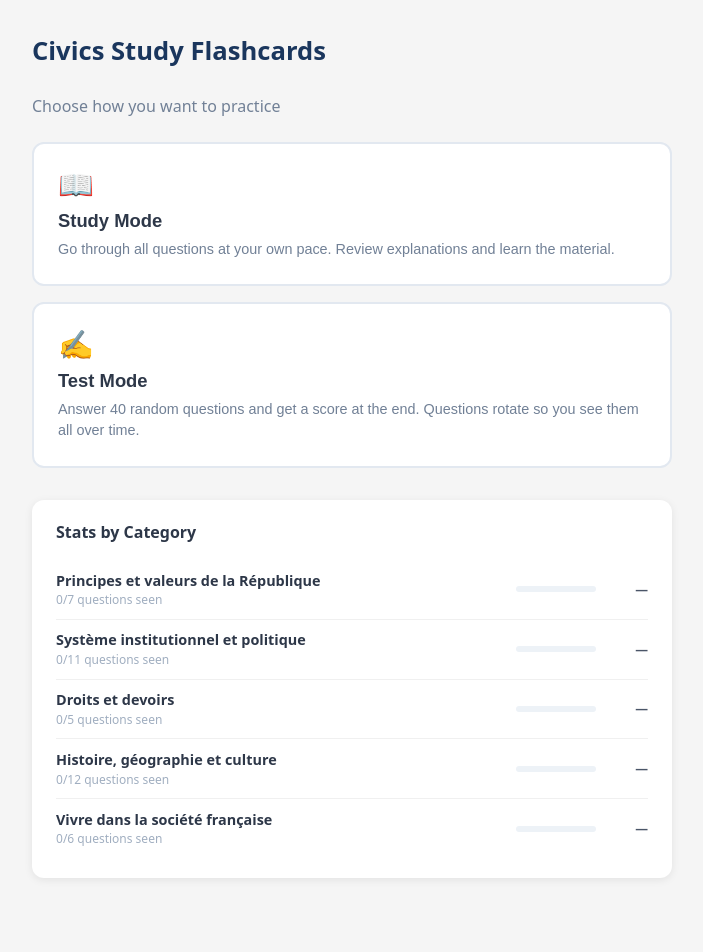
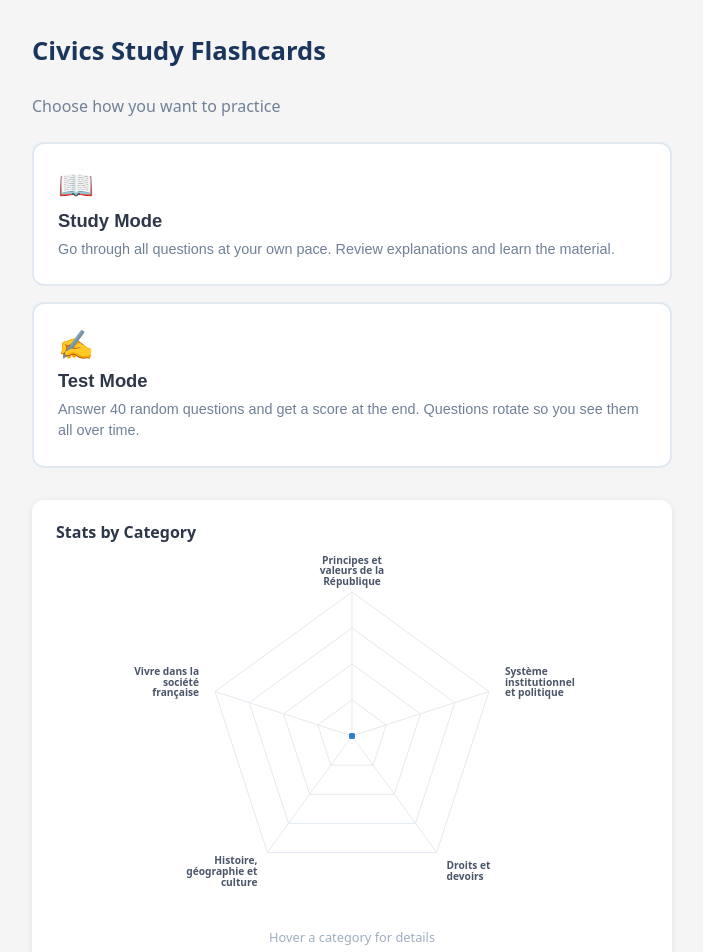
Before and after one commit to bmak91/civics, a React (Vite) app: page / in a window 1280 px wide. Shown: the top 952 px of the page, without its empty margins (288-991 px from the left). Before the commit the page ends 910 px from the top, so only its background shows below. Built offline with nearby package versions, Linux system fonts and the light colour scheme.

Commit message:
Replace category stats table with SVG radar chart
Swap the bar-based category stats for a visual radar/spider chart.
Categories shown as labeled axes with hover tooltips for details.

Co-Authored-By: Claude Opus 4.6 <noreply@anthropic.com>

```diff
--- a/src/App.css
+++ b/src/App.css
@@ -270,8 +270,8 @@ h1 {
   line-height: 1.5;
 }
 
-/* Category Stats */
-.category-stats {
+/* Radar Chart */
+.radar-chart-section {
   margin-top: 2rem;
   background: #fff;
   border-radius: 12px;
@@ -279,67 +279,52 @@ h1 {
   box-shadow: 0 2px 8px rgba(0, 0, 0, 0.08);
 }
 
-.category-stats h3 {
+.radar-chart-section h3 {
   font-size: 1rem;
   color: #2d3748;
-  margin-bottom: 1rem;
+  margin-bottom: 0.75rem;
 }
 
-.category-row {
-  display: grid;
-  grid-template-columns: 1fr 80px 40px;
-  align-items: center;
-  gap: 0.75rem;
-  padding: 0.6rem 0;
-  border-bottom: 1px solid #f0f0f0;
+.radar-chart-wrap {
+  display: flex;
+  justify-content: center;
 }
 
-.category-row:last-child {
-  border-bottom: none;
+.radar-chart-svg {
+  width: 100%;
+  max-width: 360px;
+  height: auto;
 }
 
-.category-info {
-  display: flex;
-  flex-direction: column;
-  min-width: 0;
+.radar-tooltip-area {
+  min-height: 1.8rem;
+  text-align: center;
+  margin-top: 0.5rem;
 }
 
-.category-name {
-  font-size: 0.9rem;
-  font-weight: 600;
+.radar-tooltip {
+  display: inline-flex;
+  align-items: center;
+  gap: 0.4rem;
+  font-size: 0.85rem;
   color: #2d3748;
-  white-space: nowrap;
-  overflow: hidden;
-  text-overflow: ellipsis;
+  margin: 0;
 }
 
-.category-detail {
-  font-size: 0.75rem;
-  color: #a0aec0;
+.radar-tooltip-dot {
+  width: 8px;
+  height: 8px;
+  border-radius: 50%;
+  flex-shrink: 0;
 }
 
-.category-bar-wrap {
-  height: 6px;
-  background: #edf2f7;
-  border-radius: 3px;
-  overflow: hidden;
+.radar-tooltip-detail {
+  color: #718096;
 }
 
-.category-bar {
-  height: 100%;
-  border-radius: 3px;
-  transition: width 0.3s;
-}
-
-.category-bar.good { background: #48bb78; }
-.category-bar.ok { background: #ecc94b; }
-.category-bar.weak { background: #fc8181; }
-
-.category-pct {
+.radar-tooltip-hint {
+  color: #a0aec0;
   font-size: 0.8rem;
-  font-weight: 600;
-  color: #4a5568;
-  text-align: right;
 }
 
 .reset-stats-btn {
--- a/src/components/Home.jsx
+++ b/src/components/Home.jsx
@@ -1,6 +1,7 @@
 import { useState } from "react";
 import { getAttempts, resetAllStats } from "../utils/tracker";
 import allQuestions from "../data/questions";
+import RadarChart from "./RadarChart";
 
 const questions = allQuestions.filter((q) => q.choices.length > 0);
 
@@ -44,6 +45,15 @@ export default function Home({ onSelectMode }) {
 
   const hasStats = Object.values(stats).some((s) => s.attempts > 0);
 
+  const radarCategories = Object.entries(stats).map(([category, s]) => ({
+    label: category,
+    pct: s.attempts > 0 ? Math.round((s.correct / s.attempts) * 100) : 0,
+    attempted: s.attempted,
+    total: s.total,
+    correct: s.correct,
+    attempts: s.attempts,
+  }));
+
   return (
     <div className="home">
       <p className="home-subtitle">Choose how you want to practice</p>
@@ -60,36 +70,7 @@ export default function Home({ onSelectMode }) {
         </button>
       </div>
 
-      <div className="category-stats">
-        <h3>Stats by Category</h3>
-        {Object.entries(stats).map(([category, s]) => {
-          const pct = s.attempts > 0 ? Math.round((s.correct / s.attempts) * 100) : null;
-          return (
-            <div key={category} className="category-row">
-              <div className="category-info">
-                <span className="category-name">{category}</span>
-                <span className="category-detail">
-                  {s.attempted}/{s.total} questions seen
-                  {s.attempts > 0 && <> &middot; {s.correct}/{s.attempts} correct</>}
-                </span>
-              </div>
-              {pct !== null ? (
-                <div className="category-bar-wrap">
-                  <div
-                    className={`category-bar ${pct >= 80 ? "good" : pct >= 50 ? "ok" : "weak"}`}
-                    style={{ width: `${pct}%` }}
-                  />
-                </div>
-              ) : (
-                <div className="category-bar-wrap">
-                  <div className="category-bar" style={{ width: 0 }} />
-                </div>
-              )}
-              <span className="category-pct">{pct !== null ? `${pct}%` : "—"}</span>
-            </div>
-          );
-        })}
-      </div>
+      <RadarChart categories={radarCategories} />
 
       {hasStats && (
         <button className="reset-stats-btn" onClick={handleReset}>
--- /dev/null
+++ b/src/components/RadarChart.jsx
@@ -0,0 +1,154 @@
+import { useState } from "react";
+
+const RADIUS = 120;
+const LABEL_OFFSET = 14;
+const SIZE = 300;
+const CENTER = SIZE / 2;
+const GRID_LEVELS = [0.25, 0.5, 0.75, 1.0];
+const MAX_LINE_CHARS = 14;
+
+function polarToXY(angleDeg, radius) {
+  const rad = ((angleDeg - 90) * Math.PI) / 180;
+  return [CENTER + radius * Math.cos(rad), CENTER + radius * Math.sin(rad)];
+}
+
+function getColor(pct) {
+  if (pct >= 80) return "#48bb78";
+  if (pct >= 50) return "#ecc94b";
+  return "#fc8181";
+}
+
+function wrapText(text, maxChars) {
+  const words = text.split(" ");
+  const lines = [];
+  let current = "";
+  for (const word of words) {
+    if (current && (current + " " + word).length > maxChars) {
+      lines.push(current);
+      current = word;
+    } else {
+      current = current ? current + " " + word : word;
+    }
+  }
+  if (current) lines.push(current);
+  return lines;
+}
+
+export default function RadarChart({ categories }) {
+  const [hovered, setHovered] = useState(null);
+  const n = categories.length;
+  const angleStep = 360 / n;
+
+  const vertices = categories.map((_, i) => polarToXY(i * angleStep, RADIUS));
+
+  const gridPolygons = GRID_LEVELS.map((level) => {
+    const points = categories
+      .map((_, i) => polarToXY(i * angleStep, RADIUS * level).join(","))
+      .join(" ");
+    return <polygon key={level} points={points} fill="none" stroke="#e2e8f0" strokeWidth="0.8" />;
+  });
+
+  const axisLines = vertices.map(([x, y], i) => (
+    <line key={i} x1={CENTER} y1={CENTER} x2={x} y2={y} stroke="#e2e8f0" strokeWidth="0.8" />
+  ));
+
+  const dataPoints = categories.map((cat, i) => {
+    const r = RADIUS * (cat.pct / 100);
+    return polarToXY(i * angleStep, r);
+  });
+  const dataPolygonStr = dataPoints.map((p) => p.join(",")).join(" ");
+
+  const labels = categories.map((cat, i) => {
+    const angle = i * angleStep;
+    const [x, y] = polarToXY(angle, RADIUS + LABEL_OFFSET);
+    let anchor = "middle";
+    if (x < CENTER - 3) anchor = "end";
+    else if (x > CENTER + 3) anchor = "start";
+
+    let dy = 0;
+    if (y < CENTER - 10) dy = -4;
+    else if (y > CENTER + 10) dy = 4;
+
+    const lines = wrapText(cat.label, MAX_LINE_CHARS);
+    const lineHeight = 9;
+    const startDy = dy - ((lines.length - 1) * lineHeight) / 2;
+    const isHovered = hovered === i;
+
+    return (
+      <text
+        key={i}
+        x={x}
+        y={y + startDy}
+        textAnchor={anchor}
+        dominantBaseline="central"
+        fontSize="8.5"
+        fill={isHovered ? "#2d3748" : "#4a5568"}
+        fontWeight={isHovered ? "700" : "600"}
+        style={{ cursor: "default" }}
+        onMouseEnter={() => setHovered(i)}
+        onMouseLeave={() => setHovered(null)}
+      >
+        {lines.map((line, li) => (
+          <tspan key={li} x={x} dy={li === 0 ? 0 : lineHeight}>
+            {line}
+          </tspan>
+        ))}
+      </text>
+    );
+  });
+
+  // Invisible larger hit areas on data points for hover
+  const hitAreas = categories.map((_, i) => {
+    const [vx, vy] = vertices[i];
+    return (
+      <circle
+        key={i}
+        cx={vx}
+        cy={vy}
+        r="12"
+        fill="transparent"
+        style={{ cursor: "default" }}
+        onMouseEnter={() => setHovered(i)}
+        onMouseLeave={() => setHovered(null)}
+      />
+    );
+  });
+
+  const hoveredCat = hovered !== null ? categories[hovered] : null;
+
+  return (
+    <div className="radar-chart-section">
+      <h3>Stats by Category</h3>
+      <div className="radar-chart-wrap">
+        <svg viewBox={`0 0 ${SIZE} ${SIZE}`} className="radar-chart-svg" overflow="visible">
+          {gridPolygons}
+          {axisLines}
+          <polygon
+            points={dataPolygonStr}
+            fill="rgba(49,130,206,0.25)"
+            stroke="#3182ce"
+            strokeWidth="1.5"
+          />
+          {dataPoints.map(([x, y], i) => (
+            <circle key={i} cx={x} cy={y} r="2.5" fill="#3182ce" />
+          ))}
+          {labels}
+          {hitAreas}
+        </svg>
+      </div>
+      <div className="radar-tooltip-area">
+        {hoveredCat ? (
+          <p className="radar-tooltip">
+            <span className="radar-tooltip-dot" style={{ background: getColor(hoveredCat.pct) }} />
+            <strong>{hoveredCat.label}</strong>
+            <span className="radar-tooltip-detail">
+              {hoveredCat.pct}% correct &middot; {hoveredCat.attempted}/{hoveredCat.total} seen
+            </span>
+          </p>
+        ) : (
+          <p className="radar-tooltip radar-tooltip-hint">Hover a category for details</p>
+        )}
+      </div>
+    </div>
+  );
+}
```
